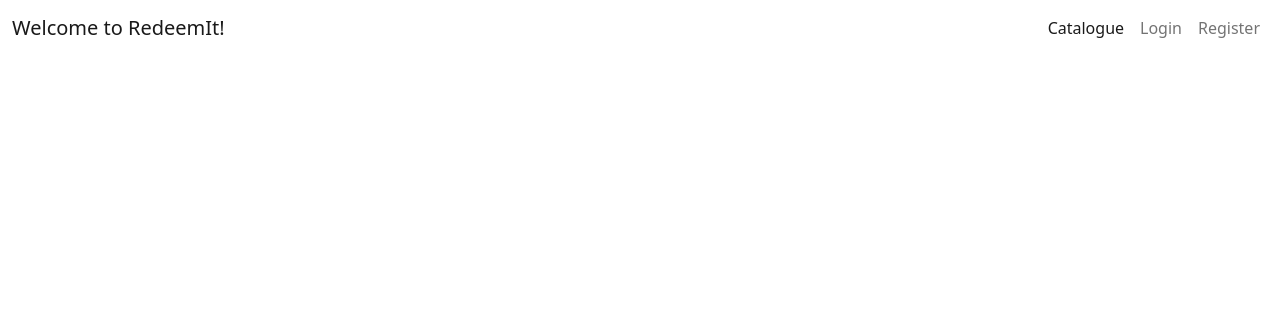
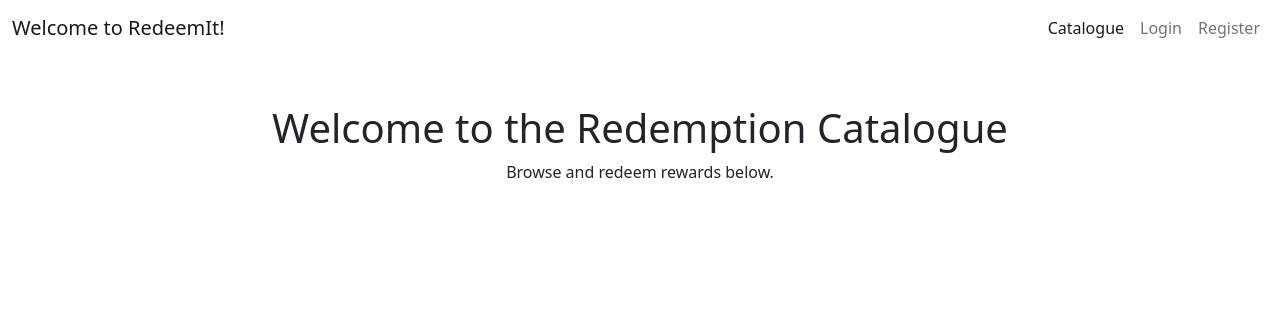
Before and after one commit to SophieDufrane/redeemit-platform, a Django app: page /catalogue/ in a window 1280 px wide. Shown: the top 316 px of the page. Run offline with Django 4.2, Linux system fonts and the light colour scheme.

Commit message:
Add catalogue template extending base.html with simple block content

```diff
--- a/catalogue/templates/catalogue/catalogue.html
+++ b/catalogue/templates/catalogue/catalogue.html
@@ -3,4 +3,9 @@
 
 {% block content %}
 
+<div class="container mt-5">
+    <h1 class="text-center">Welcome to the Redemption Catalogue</h1>
+    <p class="text-center">Browse and redeem rewards below.</p>
+</div>
+
 {% endblock content %}
```
